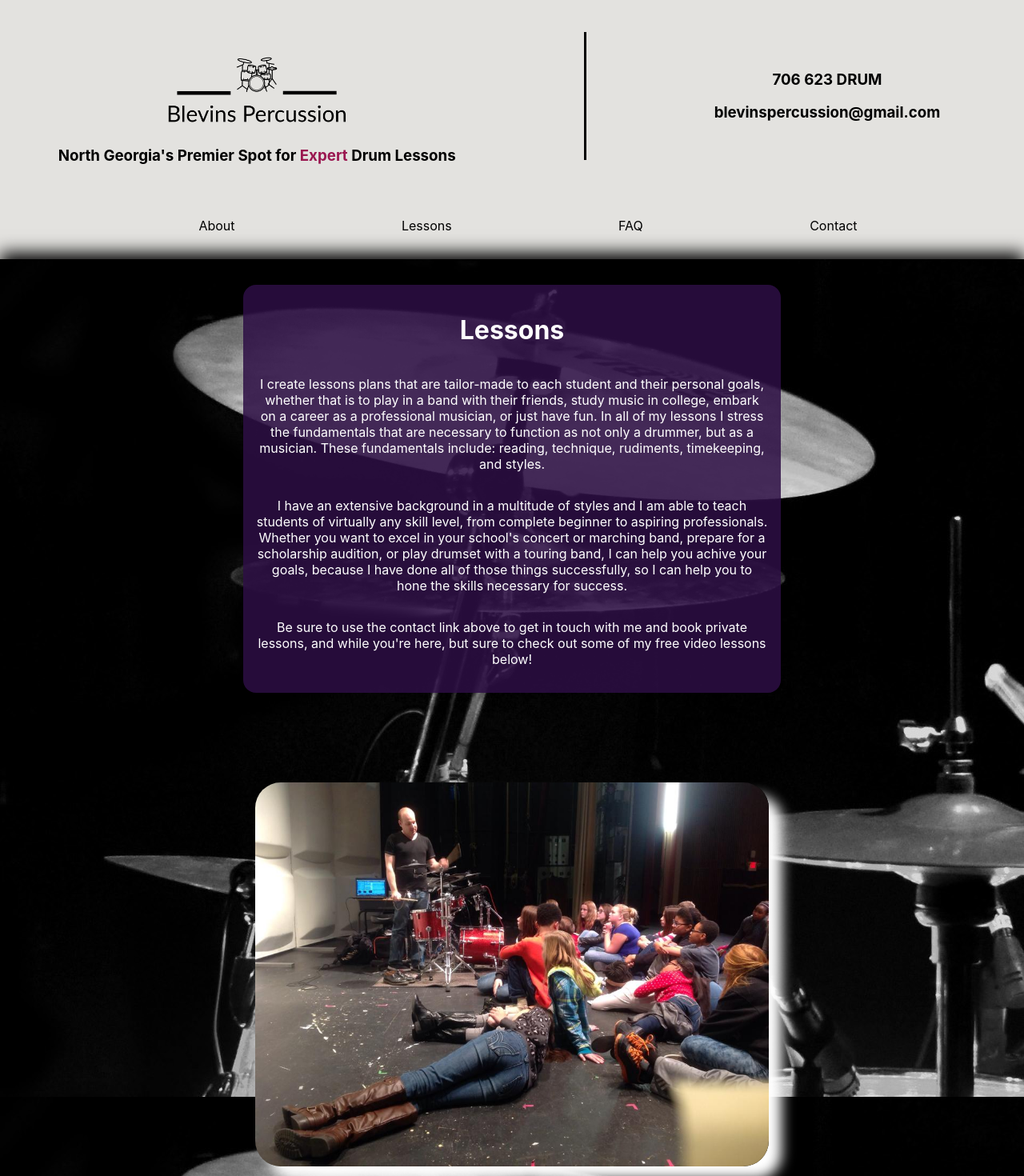
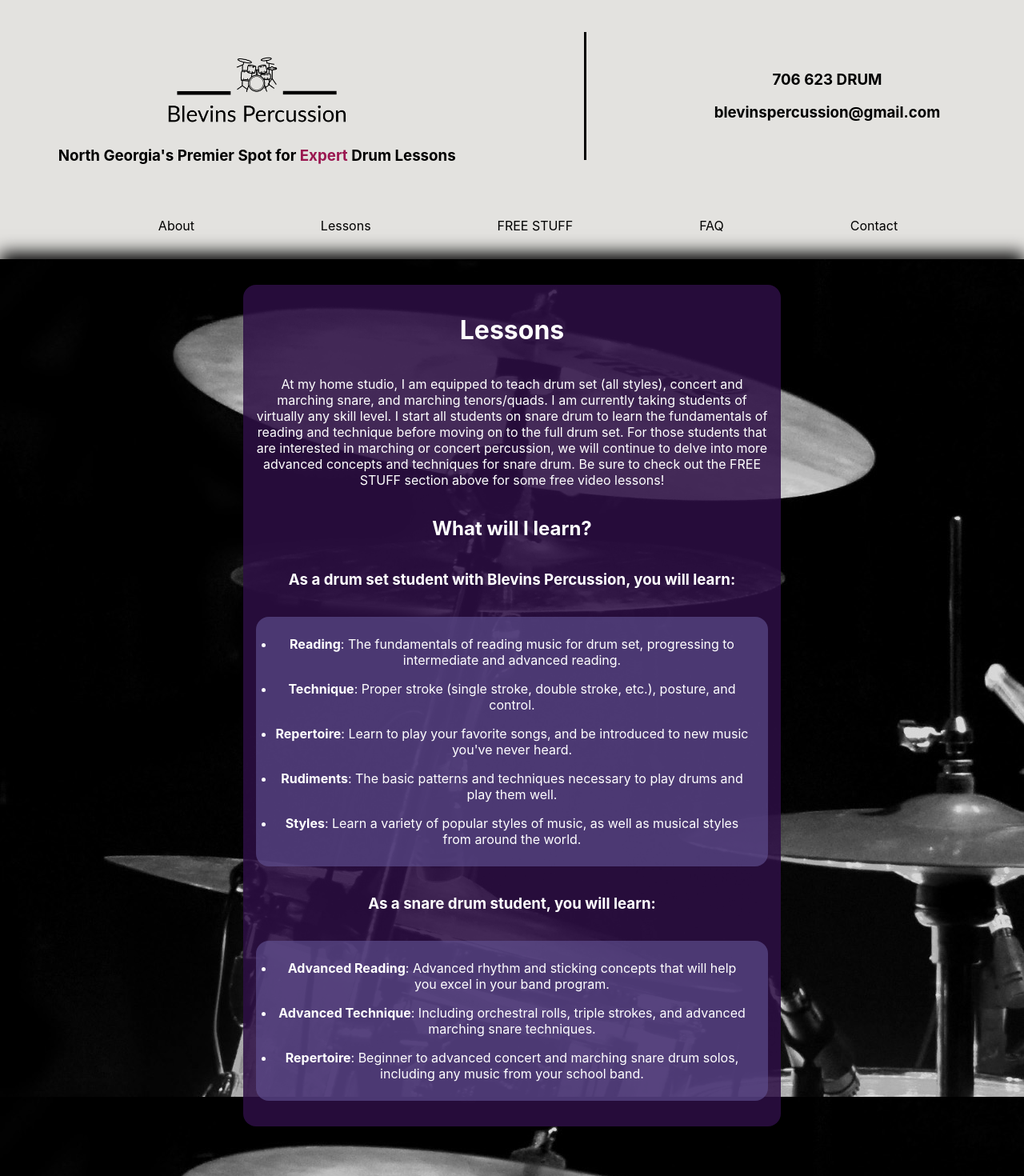
Before and after one commit to blevinspercussion/drum-lessons-website, a React (Create React App) app: page /lessons in a window 1280 px wide. Shown: the top 1470 px of the page at 80% size. Built offline with nearby package versions, Linux system fonts and the light colour scheme; a web font is replaced by a local one.

Commit message:
Added content and refined css styling

```diff
--- a/src/App.css
+++ b/src/App.css
@@ -1,7 +1,7 @@
 :root {
   --main-bg-color: #e3e2df;
   --secondary-bg-color: #2d0f45d9;
-  --tertiary-bg-color: #8A2E6055;
+  --tertiary-bg-color: #615192a5;
   --main-text-color: black;
   --hilight-text-color: #9a1750;
 }
--- a/src/App.js
+++ b/src/App.js
@@ -7,6 +7,7 @@ import Nav from './components/Nav';
 import About from './components/About';
 import Lessons from './components/Lessons';
 import Faq from './components/Faq';
+import FreeStuff from './components/FreeStuff';
 import Contact from './components/Contact';
 
 import {BrowserRouter as Router, Route, Routes } from 'react-router-dom';
@@ -21,6 +22,7 @@ function App() {
         <Route path='/' element={ <Intro /> } />
         <Route path='/about' element={ <About /> } />
         <Route path='/lessons' element={ <Lessons /> } />
+        <Route path='/free-stuff' element={ <FreeStuff /> } />
         <Route path='/faq' element={ <Faq /> } />
         <Route path='/contact' element={ <Contact /> } />
       </Routes>
--- /dev/null
+++ b/src/components/FreeStuff.jsx
@@ -0,0 +1,20 @@
+import './components.css';
+
+function FreeStuff () {
+    return (
+        <div className='content'>
+            <div className='text-box free-stuff'>
+                <h1>Free Stuff</h1>
+                <h2>Free Video Lessons</h2>
+                <div className='subsection'>
+                    <iframe width="560" height="315" src="https://www.youtube.com/embed/Zq6Nr6CpD4k" title="YouTube video player" frameborder="0" allow="accelerometer; autoplay; clipboard-write; encrypted-media; gyroscope; picture-in-picture" allowfullscreen></iframe>
+                    <iframe width="560" height="315" src="https://www.youtube.com/embed/sFFSgVe4Dlw" title="YouTube video player" frameborder="0" allow="accelerometer; autoplay; clipboard-write; encrypted-media; gyroscope; picture-in-picture" allowfullscreen></iframe>
+                    <iframe width="560" height="315" src="https://www.youtube.com/embed/ixPXLzff4U4" title="YouTube video player" frameborder="0" allow="accelerometer; autoplay; clipboard-write; encrypted-media; gyroscope; picture-in-picture" allowfullscreen></iframe>
+                    <iframe width="560" height="315" src="https://www.youtube.com/embed/UFOVUOgQz58" title="YouTube video player" frameborder="0" allow="accelerometer; autoplay; clipboard-write; encrypted-media; gyroscope; picture-in-picture" allowfullscreen></iframe>
+                </div>
+            </div>
+        </div>
+    )
+}
+
+export default FreeStuff;
--- a/src/components/Lessons.jsx
+++ b/src/components/Lessons.jsx
@@ -7,7 +7,7 @@ function Lessons () {
         <div className='content'>
             <div className='text-box'>
                 <h1>Lessons</h1>
-            <p>
+            {/* <p>
                     I create lessons plans that are tailor-made to each student and their personal goals, whether that is to play in a band
                     with their friends, study music in college, embark on a career as a professional musician, or just have fun. In all of my
                     lessons I stress the fundamentals that are necessary to function as not only a drummer, but as a musician. These fundamentals include:
@@ -22,7 +22,52 @@ function Lessons () {
                 <p>
                     Be sure to use the contact link above to get in touch with me and book private lessons, and while you're here, but sure
                     to check out some of my free video lessons below!
+                </p> */}
+
+                <p>
+                    At my home studio, I am equipped to teach drum set (all styles), concert and marching snare, and marching tenors/quads.
+                    I am currently taking students of virtually any skill level. I start all students on snare drum to learn the fundamentals
+                    of reading and technique before moving on to the full drum set. For those students that are interested in marching or concert
+                    percussion, we will continue to delve into more advanced concepts and techniques for snare drum. Be sure to check out the FREE STUFF
+                    section above for some free video lessons!
                 </p>
+                <h2>What will I learn?</h2>
+                <h3>
+                    As a drum set student with Blevins Percussion, you will learn:
+                </h3>
+                <ul className='list'>
+                    <li>
+                        <strong>Reading</strong>: The fundamentals of reading music for drum set, progressing to intermediate and advanced reading.
+                    </li>
+                    <li>
+                        <strong>Technique</strong>: Proper stroke (single stroke, double stroke, etc.), posture, and control.
+                    </li>
+                    <li>
+                        <strong>Repertoire</strong>: Learn to play your favorite songs, and be introduced to new music you've never heard.
+                    </li>
+                    <li>
+                        <strong>Rudiments</strong>: The basic patterns and techniques necessary to play drums and play them well.
+                    </li>
+                    <li>
+                        <strong>Styles</strong>: Learn a variety of popular styles of music, as well as musical styles from around the world.
+                    </li>
+                </ul>
+
+                <h3>
+                    As a snare drum student, you will learn:
+                </h3>
+                <ul className='list'>
+                    <li>
+                        <strong>Advanced Reading</strong>: Advanced rhythm and sticking concepts that will help you excel in your band program.
+                    </li>
+                    <li>
+                        <strong>Advanced Technique</strong>: Including orchestral rolls, triple strokes, and advanced marching snare techniques.
+                    </li>
+                    <li>
+                        <strong>Repertoire</strong>: Beginner to advanced concert and marching snare drum solos, including any music from your school band.
+                    </li>
+
+                </ul>
 
 
 
--- a/src/components/Nav.jsx
+++ b/src/components/Nav.jsx
@@ -13,6 +13,9 @@ function Nav () {
                     <Link to={'./lessons'}><p className='link'>Lessons</p></Link>
                 </li>
                 <li>
+                    <Link to={'./free-stuff'}><p className='link'>FREE STUFF</p></Link>
+                </li>
+                <li>
                     <Link to={'./faq'}><p className='link'>FAQ</p></Link>
                 </li>
                 <li>
--- a/src/components/components.css
+++ b/src/components/components.css
@@ -124,6 +124,19 @@ iframe {
     margin: 0.5rem;
   }
 
+.free-stuff {
+    color: white;
+    background-color: var(--secondary-bg-color);
+    max-width: 90vw;
+}
+
+.subsection {
+    display: flex;
+    flex-wrap: wrap;
+    align-items: center;
+    justify-content: center;
+}
+
 
 
 @media only screen and (max-width: 480px) {
```
